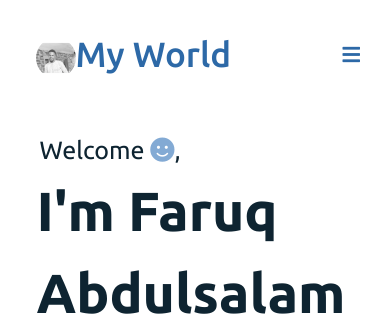
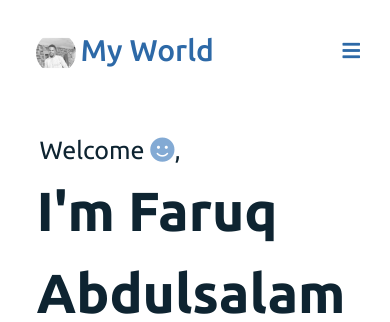
Before and after one commit to Faruqt/Hng-stage2-Resume-page, a Django app: page / in a window 390 px wide. Shown: the top 322 px of the page. Run offline with Django 3.2, Linux system fonts and the light colour scheme; some libraries are stand-ins or nearby versions.

```diff
--- a/static/styles.css
+++ b/static/styles.css
@@ -53,10 +53,12 @@ nav .navbar .logo a{
   font-size: 35px;
   color: #2d69a7;
 }
+
 .navbar .logo .logo-img{
   height: 40px;
   width:  40px;
   border-radius: 20px;
+  margin-right: 5px;
 }
 .media-icons{
   margin-top: .3rem;
@@ -803,7 +805,18 @@ footer .text span a:hover{
   }
   .contact .text{
     width: 100%;
+  }
 }
+@media (max-width: 460px){
+  nav .navbar .logo a{
+    font-size: 30px;
+  }
+  nav .menu-btn{
+    margin-top: 0.8em;
+  }
+  nav.sticky .menu-btn{
+    margin-top: 0.5em;
+  }
 }
 
 @media (max-width: 500px){
```
